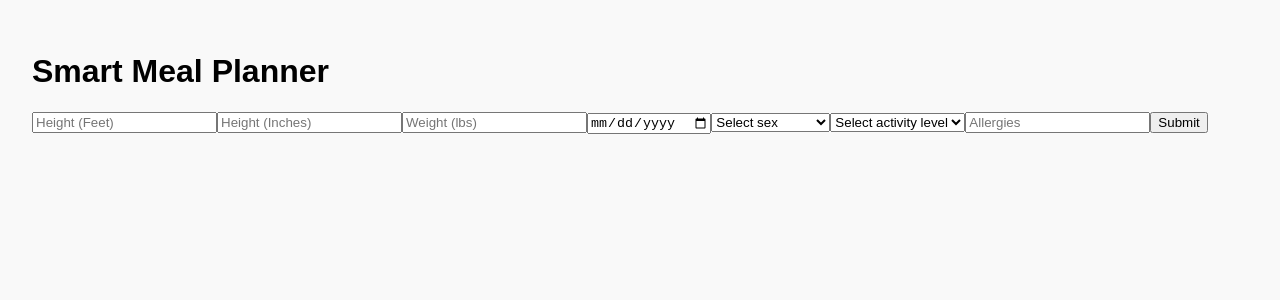
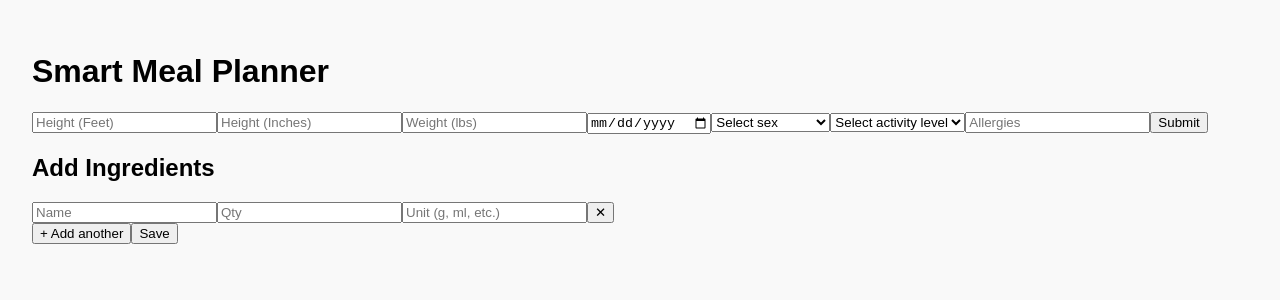
Before and after one commit to AlexU9941/Smart-Meal-Planning, a React (Create React App) app in the folder smart-meal-frontend/: page / in a window 1280 px wide. Shown: the top 300 px of the page. Built offline with nearby package versions, Linux system fonts and the light colour scheme.

Commit message:
Adding IngredientInput implementations and integrated it into App.js

```diff
--- /dev/null
+++ b/smart-meal-frontend/src/components/IngredientInput.jsx
@@ -0,0 +1,107 @@
+import React, { useState } from "react";
+import axios from "axios";
+
+const IngredientInput = ({ onIngredientsSaved }) => {
+  const [ingredients, setIngredients] = useState([{ name: "", quantity: "", unit: "" }]);
+  const [loading, setLoading] = useState(false);
+  const [error, setError] = useState(null);
+
+  const handleChange = (index, event) => {
+    const { name, value } = event.target;
+    const updated = [...ingredients];
+    updated[index][name] = value;
+    setIngredients(updated);
+  };
+
+  const addIngredient = () => {
+    setIngredients([...ingredients, { name: "", quantity: "", unit: "" }]);
+  };
+
+  const removeIngredient = (index) => {
+    setIngredients(ingredients.filter((_, i) => i !== index));
+  };
+
+  const handleSubmit = async (e) => {
+    e.preventDefault();
+    setLoading(true);
+    setError(null);
+
+    try {
+      const response = await axios.post("/api/ingredients", { ingredients });
+      setLoading(false);
+      if (onIngredientsSaved) onIngredientsSaved(response.data);
+      alert("Ingredients saved successfully!");
+    } catch (err) {
+      setLoading(false);
+      setError("Failed to save ingredients. Please try again.");
+    }
+  };
+
+  return (
+    <form
+      onSubmit={handleSubmit}
+      className="max-w-xl mx-auto p-4 bg-white rounded-2xl shadow-md space-y-4"
+    >
+      <h2 className="text-xl font-semibold text-center">Add Ingredients</h2>
+
+      {ingredients.map((ingredient, index) => (
+        <div key={index} className="flex space-x-2 items-center">
+          <input
+            type="text"
+            name="name"
+            placeholder="Name"
+            value={ingredient.name}
+            onChange={(e) => handleChange(index, e)}
+            className="border p-2 rounded w-1/2"
+            required
+          />
+          <input
+            type="number"
+            name="quantity"
+            placeholder="Qty"
+            value={ingredient.quantity}
+            onChange={(e) => handleChange(index, e)}
+            className="border p-2 rounded w-1/4"
+            required
+          />
+          <input
+            type="text"
+            name="unit"
+            placeholder="Unit (g, ml, etc.)"
+            value={ingredient.unit}
+            onChange={(e) => handleChange(index, e)}
+            className="border p-2 rounded w-1/4"
+          />
+          <button
+            type="button"
+            onClick={() => removeIngredient(index)}
+            className="text-red-500 hover:underline"
+          >
+            ✕
+          </button>
+        </div>
+      ))}
+
+      <div className="flex justify-between">
+        <button
+          type="button"
+          onClick={addIngredient}
+          className="text-blue-600 hover:underline"
+        >
+          + Add another
+        </button>
+        <button
+          type="submit"
+          disabled={loading}
+          className="bg-blue-600 text-white px-4 py-2 rounded-md hover:bg-blue-700"
+        >
+          {loading ? "Saving..." : "Save"}
+        </button>
+      </div>
+
+      {error && <p className="text-red-600 text-center">{error}</p>}
+    </form>
+  );
+};
+
+export default IngredientInput;
--- a/smart-meal-frontend/src/pages/App.js
+++ b/smart-meal-frontend/src/pages/App.js
@@ -5,6 +5,7 @@ import RecipeCard from "./RecipeCard";
 import RecoverPassword from "./RecoverPassword";
 import FindRecipes from "./FindRecipes";
 import HealthInfoForm from "./HealthInfoForm";
+import IngredientInput from "../components/IngredientInput";
 
 function App() {
   return (
@@ -15,6 +16,7 @@ function App() {
        {/* <RecoverPassword /> */}
         {/* <FindRecipes /> */}
         <HealthInfoForm />
+        <IngredientInput />
         {/* <RecipeCard /> */}
     </div>
   );
```
